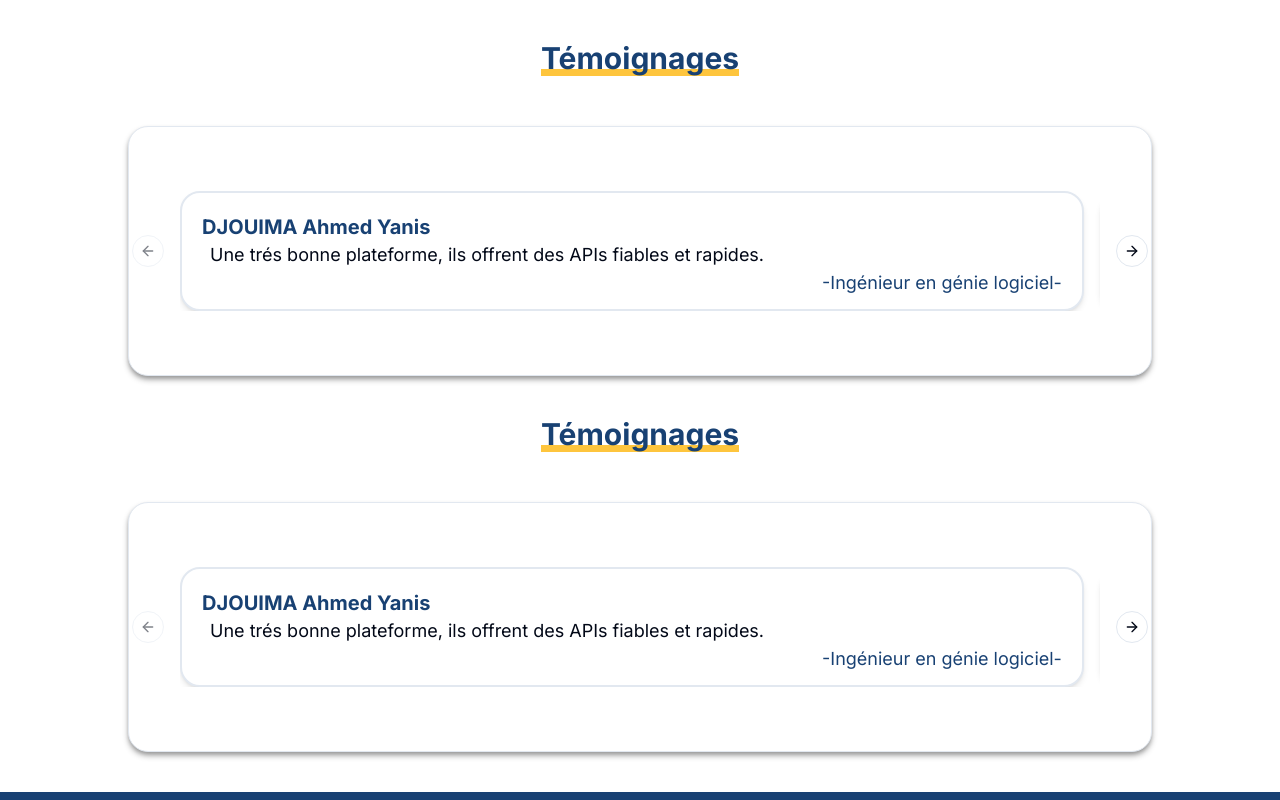
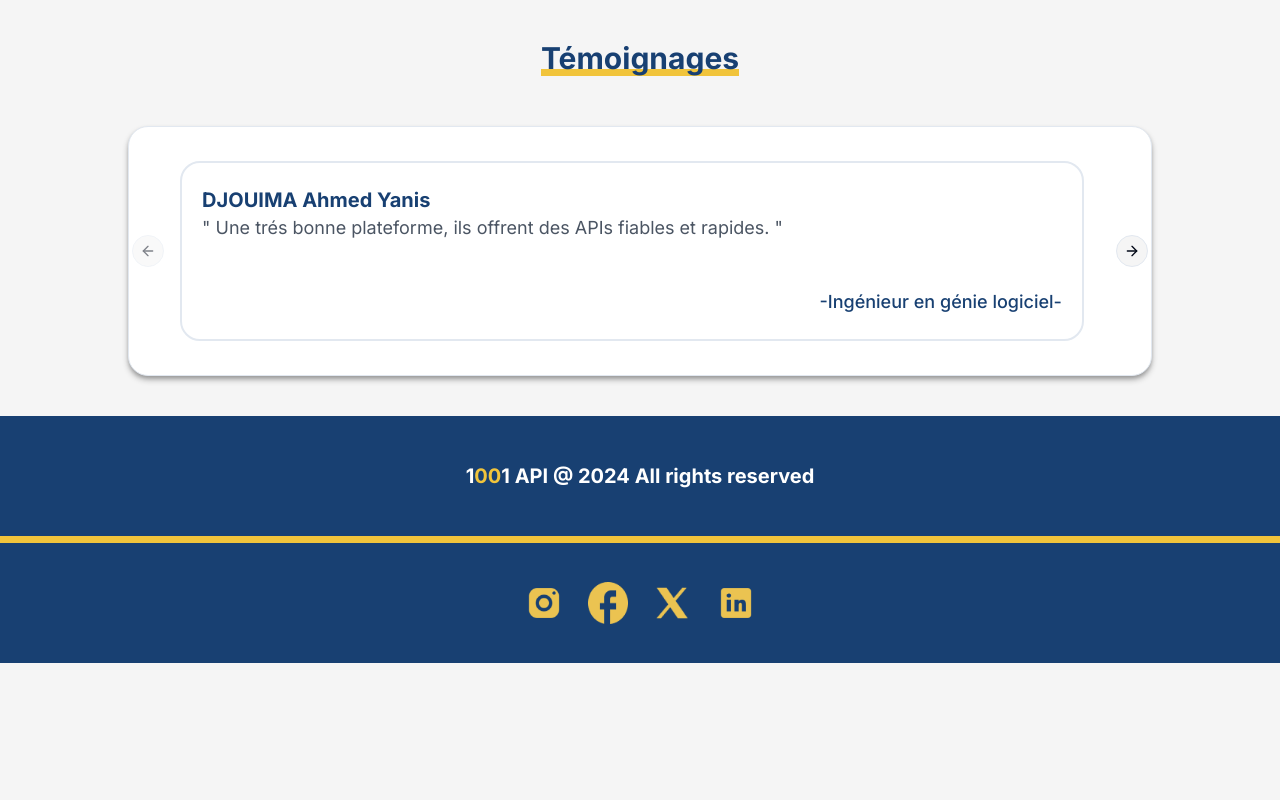
Before and after one commit to codewithabdou/ApiHub-Projet-2CSSIL-Frontend, a Next.js app: page /testRoute in a window 1280 px wide. Shown: the top 800 px of the page. Built offline with nearby package versions, Linux system fonts and the light colour scheme.

Commit message:
fix yanis work organization

```diff
--- a/app/components/Shared/Navbar.tsx
+++ b/app/components/Shared/Navbar.tsx
@@ -32,7 +32,6 @@ const Navbar = () => {
           <Button>Sign Up</Button>
         </Link>
       </div>
-      <p>Feature navbar auth</p>
       <ThemeToggle />
     </header>
   );
--- a/app/components/home/Footer.tsx
+++ b/app/components/home/Footer.tsx
@@ -1,20 +1,31 @@
-import React from 'react'
-import IMAGES from '@config/images'
-function Footer () {
+import React from "react";
+import { IMAGES } from "@config";
+import Link from "next/link";
+import Image from "next/image";
+function Footer() {
   return (
-    <div className='flex flex-col w-full  justify-end items-center'>
-        <div className='w-full  h-[120px] bg-[#184173] text-white md:text-xl text-lg font-bold flex items-center justify-center '>1<span className='text-[#FEC53D]'>00</span>1 API  @ 2024 All rights reserved</div>
-        <div className='w-full h-[7px] bg-[#FEC53D]'></div>
-        <div className='w-full h-[120px] bg-[#184173] flex justify-center items-center  '>
-            <div className='flex justify-evenly items-center md:w-[25%] w-[350px]'>
-            <a href='_blank'><img className='md:w-11 md:h-11 w-9 h-9' src={IMAGES.Instagram}></img></a>
-            <a href='_blank'><img className='md:w-11 md:h-11 w-9 h-9' src={IMAGES.Facebook}></img></a>
-            <a href='_blank'><img className='md:w-11 md:h-11 w-9 h-9' src={IMAGES.Twitter}></img></a>
-            <a href='_blank'><img className='md:w-11 md:h-11 w-9 h-9' src={IMAGES.LinkedIn}></img></a>
-            </div>
-            </div>
+    <div className="flex flex-col w-full  justify-end items-center">
+      <div className="w-full  h-[120px] bg-primary text-white md:text-xl text-lg font-bold flex items-center justify-center ">
+        1<span className="text-secondary">00</span>1 API @{" "}
+        {new Date().getFullYear()} All rights reserved
+      </div>
+      <div className="w-full h-[7px] bg-secondary"></div>
+      <div className="w-full h-[120px] bg-primary flex justify-center items-center  ">
+        <div className="flex justify-evenly items-center gap-6">
+          {IMAGES.SOCIAL_MEDIA.map((e, key) => (
+            <Link key={key} href={e.LINK} target="_blank">
+              <Image
+                alt="social_media_link"
+                src={e.IMAGE}
+                width={40}
+                height={40}
+              />
+            </Link>
+          ))}
+        </div>
+      </div>
     </div>
-  )
+  );
 }
 
-export default Footer
+export default Footer;
--- a/app/components/home/Testemonies.tsx
+++ b/app/components/home/Testemonies.tsx
@@ -1,37 +1,53 @@
-import React from 'react'
-import { Carousel, CarouselContent, CarouselItem, CarouselNext, CarouselPrevious } from '../ui/carousel';
+import React from "react";
+import {
+  Carousel,
+  CarouselContent,
+  CarouselItem,
+  CarouselNext,
+  CarouselPrevious,
+} from "../ui/carousel";
+import { TESTIMONIALS } from "@config";
 function Testemonies() {
-    const content=[{"person":"DJOUIMA Ahmed Yanis","avis":"Une trés bonne plateforme, ils offrent des APIs fiables et rapides.","role":"-Ingénieur en génie logiciel-"},{"person":"Habouche Abderrahmane","avis":"1001API est une plateforme exceptionnelle, au tant qu'un e-commerçant,elle m'a aidé à améliorer mes ventes.","role":"-E-commerçant-"},
-    {"person":"Mazouz Aimen","avis":"Une plateforme trés utile, rapide,fiable et trés intéréssante. ","role":"-CEO de iTouch-"}
-]
-    return(
+  return (
     <div className="w-full my-10 flex flex-col gap-y-[50px] justify-center items-center">
-            <div className='flex flex-col'>
-                <h1 className='md:text-3xl text-2xl text-[#184173] font-bold z-10'>Témoignages</h1>
-                <div className='w-full h-[7px] bg-[#FEC53D] mt-[-7px]'></div>
+      <div className="flex flex-col">
+        <h1 className="md:text-3xl text-2xl text-primary font-bold z-10">
+          Témoignages
+        </h1>
+        <div className="w-full h-[7px] bg-secondary mt-[-7px]"></div>
       </div>
-        <div className="md:w-[80%] w-[70%] md:h-[250px] h-[350px] bg-white rounded-[20px] shadow-md shadow-[#979797] flex justify-center items-center border-[1px]">
-            <Carousel className='md:w-[90%] w-[80%] h-[90%] flex justify-center items-center '>
-                <CarouselContent className='h-fit md:w-[100%] ' >
-                    {content.map((e,key)=>(
-                       <CarouselItem className='flex justify-center items-center w-[90%]'>
-                       <div className='md:w-full md:h-[120px] h-[100%]  bg-white flex flex-col rounded-[20px] shadow-md  border-[2px] items-start justify-around  p-5'>
-                       <p className='md:text-xl text-lg font-bold text-[#184173]'>{e.person}</p>
-                       <p className='ml-2 md:text-lg text-sm'>{e.avis}</p>
-                       <div className='w-full flex justify-end'>
-                           <p className='md:text-lg text-sm text-[#184173]'>{e.role}</p>
+      <div className="xl:w-[80%] w-[95%] md:h-[250px] h-[350px] bg-white rounded-[20px] shadow-md shadow-[#979797] flex justify-center items-center border-[1px]">
+        <Carousel className="xl:w-[90%] md:w-[80%]  w-[70%] h-[90%] flex justify-center items-center ">
+          <CarouselContent className=" md:w-[100%] ">
+            {TESTIMONIALS.map((e, key) => (
+              <CarouselItem
+                key={key}
+                className="flex justify-center items-center  w-[90%]"
+              >
+                <div className="md:w-full gap-8 py-4  h-[100%]  bg-white flex flex-col rounded-[20px]   border-[2px] items-start justify-around  p-5">
+                  <div>
+                    <p className="md:text-xl text-lg font-bold text-primary">
+                      {e.person}
+                    </p>
+                    <p className=" md:text-lg text-gray-600  text-sm">
+                      " {e.avis} "
+                    </p>
+                  </div>
+                  <div className="w-full flex justify-end">
+                    <p className="md:text-lg text-sm text-opacity-60 font-medium text-primary">
+                      {e.role}
+                    </p>
                   </div>
                 </div>
               </CarouselItem>
             ))}
-
           </CarouselContent>
-                <CarouselPrevious/>
-                <CarouselNext/>
+          <CarouselPrevious />
+          <CarouselNext />
         </Carousel>
       </div>
     </div>
-    ) ;
+  );
 }
 
-export default Testemonies
+export default Testemonies;
--- a/app/components/home/index.ts
+++ b/app/components/home/index.ts
@@ -0,0 +1,2 @@
+export { default as Footer } from "./Footer";
+export { default as Testemonies } from "./Testemonies";
--- a/app/page.tsx
+++ b/app/page.tsx
@@ -1,12 +1,13 @@
 import Navbar from "@app/components/Shared/Navbar";
+import { Footer, Testemonies } from "./components/home";
 
 export default function Home() {
   return (
     <>
       <Navbar />
-      <main className="flex min-h-screen flex-col items-center justify-start space-y-4 p-24">
-        <h1 className="text-4xl font-bold text-primary">title</h1>
-        <p className="text-lg font-medium text-primary">description</p>
+      <main className="">
+        <Testemonies />
+        <Footer />
       </main>
     </>
   );
--- a/app/testRoute/page.tsx
+++ b/app/testRoute/page.tsx
@@ -5,14 +5,12 @@ import React from "react";
 // this is a test page to test the components you are working on
 
 const TestPage = () => {
-  return( <div>
-
-    <Testemonies/>
-    <Testemonies/>
-
-
-    <Footer/>
-  </div>)
+  return (
+    <div>
+      <Testemonies />
+      <Footer />
+    </div>
+  );
 };
 
 export default TestPage;
--- a/config/images.ts
+++ b/config/images.ts
@@ -1,8 +1,21 @@
 const IMAGES = {
-    Instagram : "images/Instagram.png",
-    Facebook : "images/Facebook.png",
-    Twitter : "images/TwitterX.png",
-    LinkedIn : "images/LinkedIn.png"
-
+  SOCIAL_MEDIA: [
+    {
+      LINK: "https://www.instagram.com/",
+      IMAGE: "/images/Instagram.png",
+    },
+    {
+      LINK: "https://www.facebook.com/",
+      IMAGE: "/images/Facebook.png",
+    },
+    {
+      LINK: "https://www.twitter.com/",
+      IMAGE: "/images/TwitterX.png",
+    },
+    {
+      LINK: "https://www.linkedin.com/",
+      IMAGE: "/images/LinkedIn.png",
+    },
+  ],
 };
-export default IMAGES
+export default IMAGES;
--- a/config/index.ts
+++ b/config/index.ts
@@ -1 +1,3 @@
 export { default as routesAuthorization } from "./routesAuthorization";
+export { default as IMAGES } from "./images";
+export { default as TESTIMONIALS } from "./testimmonials";
--- /dev/null
+++ b/config/testimmonials.ts
@@ -0,0 +1,19 @@
+const TESTIMONIALS = [
+  {
+    person: "DJOUIMA Ahmed Yanis",
+    avis: "Une trés bonne plateforme, ils offrent des APIs fiables et rapides.",
+    role: "-Ingénieur en génie logiciel-",
+  },
+  {
+    person: "Habouche Abderrahmène",
+    avis: "1001API est une plateforme exceptionnelle, au tant qu'un e-commerçant,elle m'a aidé à améliorer mes ventes.",
+    role: "-E-commerçant-",
+  },
+  {
+    person: "Mazouz Aimen",
+    avis: "Une plateforme trés utile, rapide,fiable et trés intéréssante. ",
+    role: "-CEO de iTouch-",
+  },
+];
+
+export default TESTIMONIALS;
--- a/styles/globals.css
+++ b/styles/globals.css
@@ -4,7 +4,7 @@
 
 @layer base {
   :root {
-    --background: 0 0% 100%;
+    --background: 0 0% 96%;
     --foreground: 222.2 84% 4.9%;
 
     --card: 0 0% 100%;
@@ -13,10 +13,10 @@
     --popover: 0 0% 100%;
     --popover-foreground: 222.2 84% 4.9%;
 
-    --primary: 222.2 47.4% 11.2%;
+    --primary: 213 65% 27%;
     --primary-foreground: 210 40% 98%;
 
-    --secondary: 210 40% 96.1%;
+    --secondary: 45 87% 59%;
     --secondary-foreground: 222.2 47.4% 11.2%;
 
     --muted: 210 40% 96.1%;
```
Lines whose indentation alone changed are shown as unchanged.
